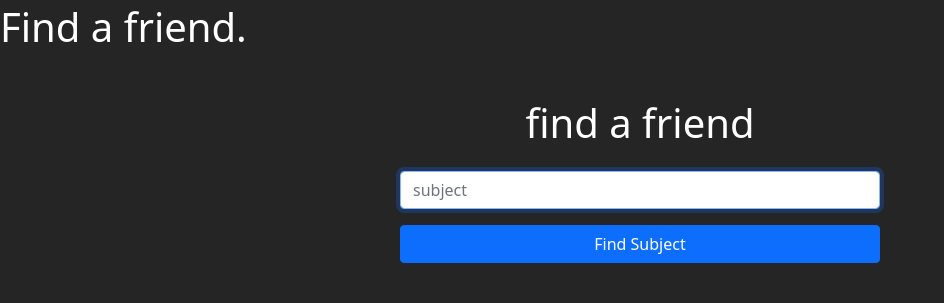
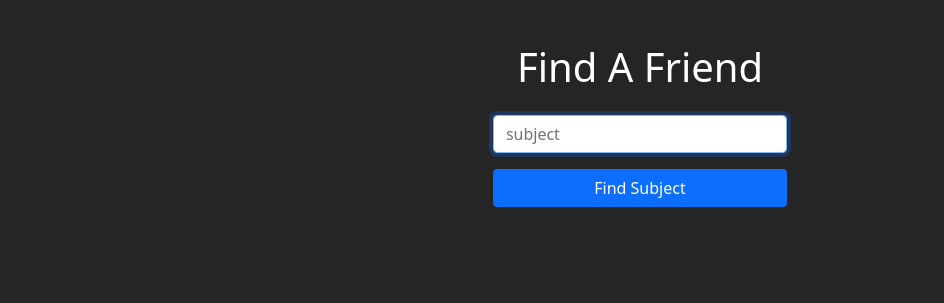
Before and after one commit to dallasgere/phone-a-friend, a Flask app: template templates/find_a_friend.html in a window 1280 px wide. Shown: the part 57-360 px from the top of the page, without its empty margins (0-944 px from the left). Run offline with Flask 3, Linux system fonts and the light colour scheme; the template is opened without the code that fills it, so the values that code supplies are empty.

Commit message:
formatted table

```diff
--- a/templates/find_a_friend.html
+++ b/templates/find_a_friend.html
@@ -64,8 +64,7 @@
       </div>
     </div>
   </nav>
-  <body>
-    <h1>Find a friend.</h1>
+  <body class="">
 
 
     <!-- Optional JavaScript; choose one of the two! -->
@@ -79,21 +78,18 @@
     <script src="https://cdn.jsdelivr.net/npm/bootstrap@5.0.2/dist/js/bootstrap.min.js" integrity="sha384-cVKIPhGWiC2Al4u+LWgxfKTRIcfu0JTxR+EQDz/bgldoEyl4H0zUF0QKbrJ0EcQF" crossorigin="anonymous"></script>
     -->
 
-    <div class="container d-flex mx-auto p-3 flex-column"
-      <main>
-        <div class="text-center">
+
+    <div class="container d-flex mx-auto p-3 flex-column text-center">
       <form class="m-auto" method="POST" action="find_a_friend">
-            <h1 class="m-4">find a friend</h1>
+        <h1 class="m-4">Find A Friend</h1>
                 <input type="username" id="subject" name="subject" class="form-control mb-2" placeholder="subject" required autofocus>
                 <div class="mt-3 d-grid">
                     <button type="submit" class="btn btn-primary">Find Subject</button>
                 </div>
             </form>
     </div>
-        </main>
-    </div>
 
-    <table class="table table-dark table-striped">
+    <table class="table table-dark table-striped m-auto w-auto">
       <!-- <table class="w-auto"> -->
     <thead>
     </thead>
```
Lines whose indentation alone changed are shown as unchanged.
